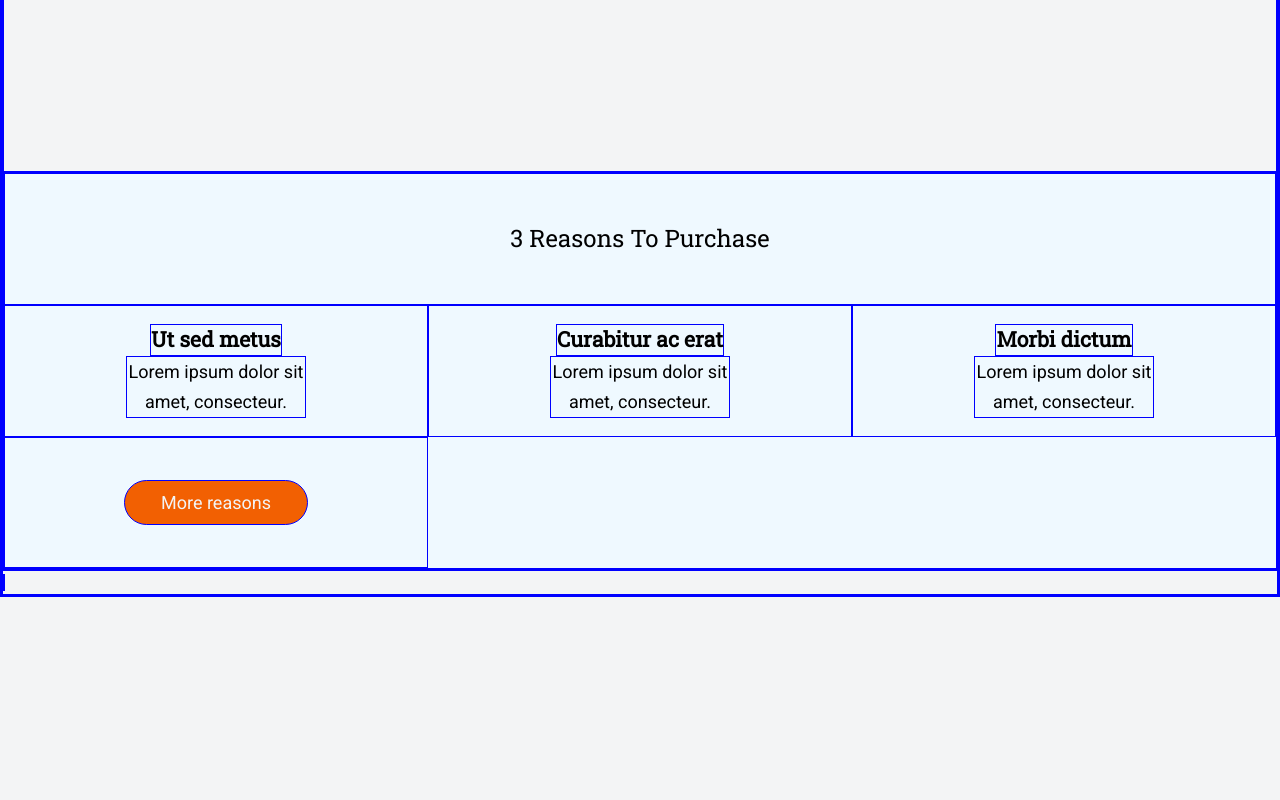
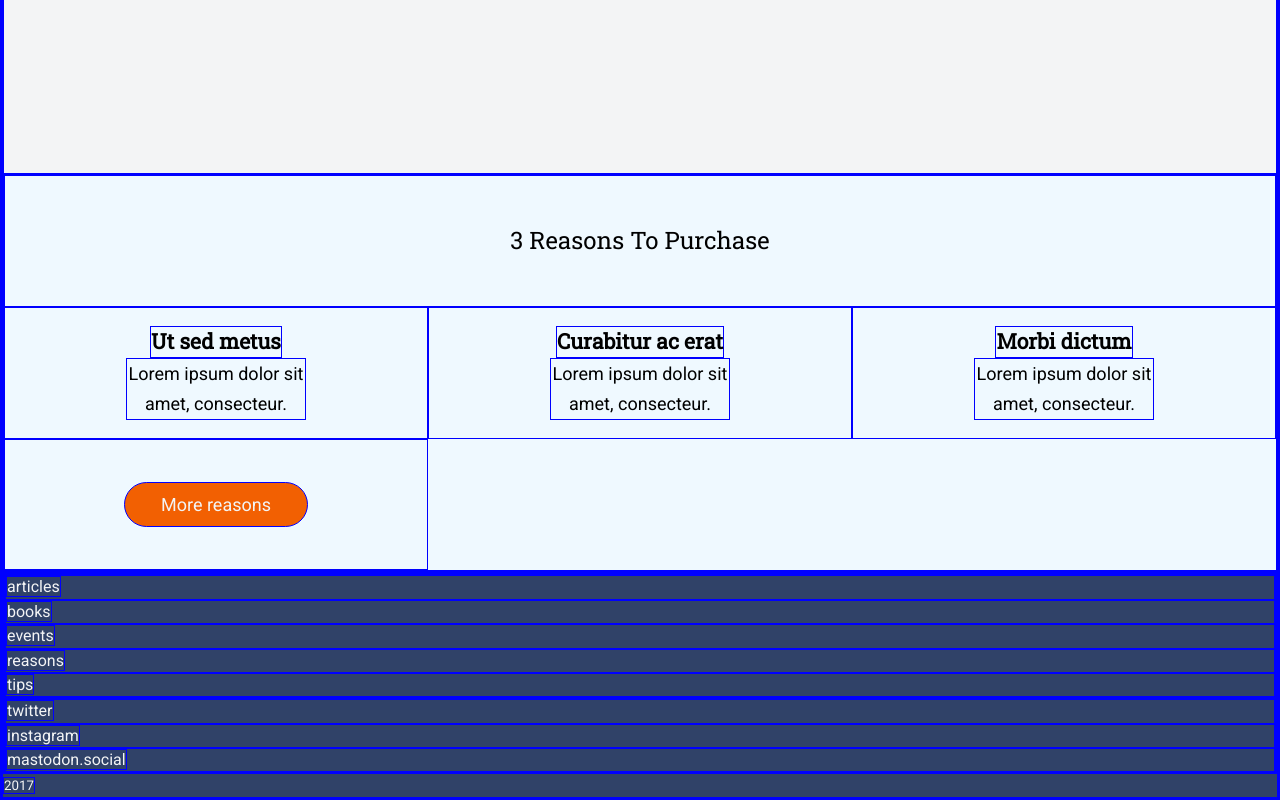
Before and after one commit to Adalab/f-m1-evaluacion-final-libertadpozos, a website: page docs/index.html in a window 1280 px wide. Shown: the part 700-1500 px from the top of the page. Before the commit the page ends 1297 px from the top, so only its background shows below. Drawn offline with Linux system fonts and the light colour scheme; files whose address does not match are found by name.

Commit message:
add doc version 2

```diff
--- a/docs/index.html
+++ b/docs/index.html
@@ -20,7 +20,7 @@
             <div class="hero-image">
                  <h1 class="hero-title ">Anonymus proxy</h1>
 
-                <p class="hero-subtitle">In hac habitasse platea dictumst.</p> <a cllas="hero-link"> <img src="../../assets/images/ico-scroll-down.svg" alt="ico-scroll-down"></a>
+                <p class="hero-subtitle">In hac habitasse platea dictumst.</p> <a class="hero-link"> <img src="../images/" alt="ico-scroll-down"></a>
 
             </div>
         </hero>
@@ -57,7 +57,29 @@
                 </div>
             </section>
         </main>
-        <footer> <small>  </small>
+        <footer class="home-footer">
+            <nav>
+                <ul class=list__footer>
+                    <li class="item__list-footer"><a class="link__footer" target="_blank" href="#"> articles</a>
+                    </li>
+                    <li class="item__list-footer"><a class="link__footer" target="_blank" href="#">books</a>
+                    </li>
+                    <li class="item__list-footer"><a class="link__footer" target="_blank" href="#"> events</a>
+                    </li>
+                    <li class="item__list-footer"><a class="link__footer" target="_blank" href="#"> reasons</a>
+                    </li>
+                    <li class="item__list-footer"><a class="link__footer" target="_blank" href="#"> tips</a>
+                    </li>
+                </ul>
+                <ul>
+                    <li class="item__list-footer"><a class="link__footer" target="_blank" href="#">twitter</a>
+                    </li>
+                    <li class="item__list-footer"><a class="link__footer" target="_blank" href="#">instagram</a>
+                    </li>
+                    <li class="item__list-footer"><a class="link__footer" target="_blank" href="#">mastodon.social</a>
+                    </li>
+                </ul>
+            </nav> <small> 2017</small>
 
         </footer>
     </body>
```
Also changed, not shown: docs/assets/css/main.css (+1 -1 lines).
